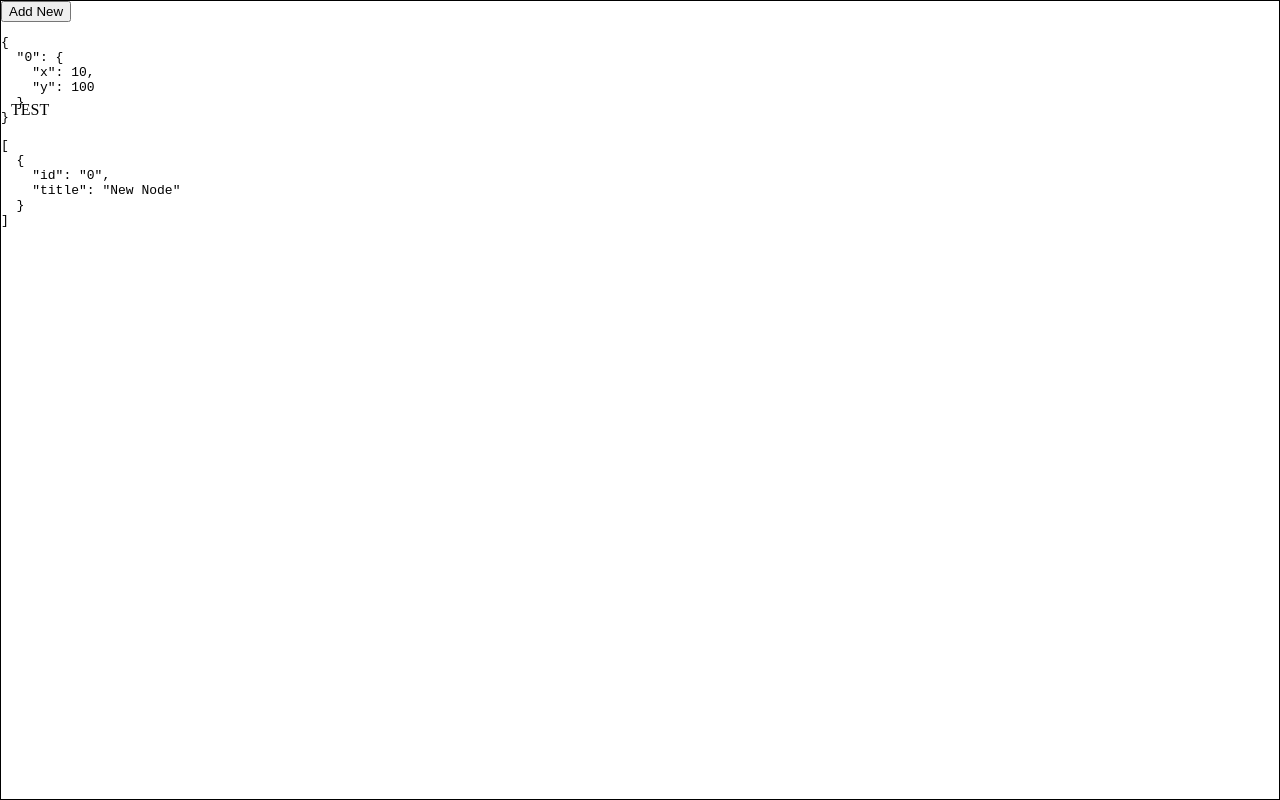
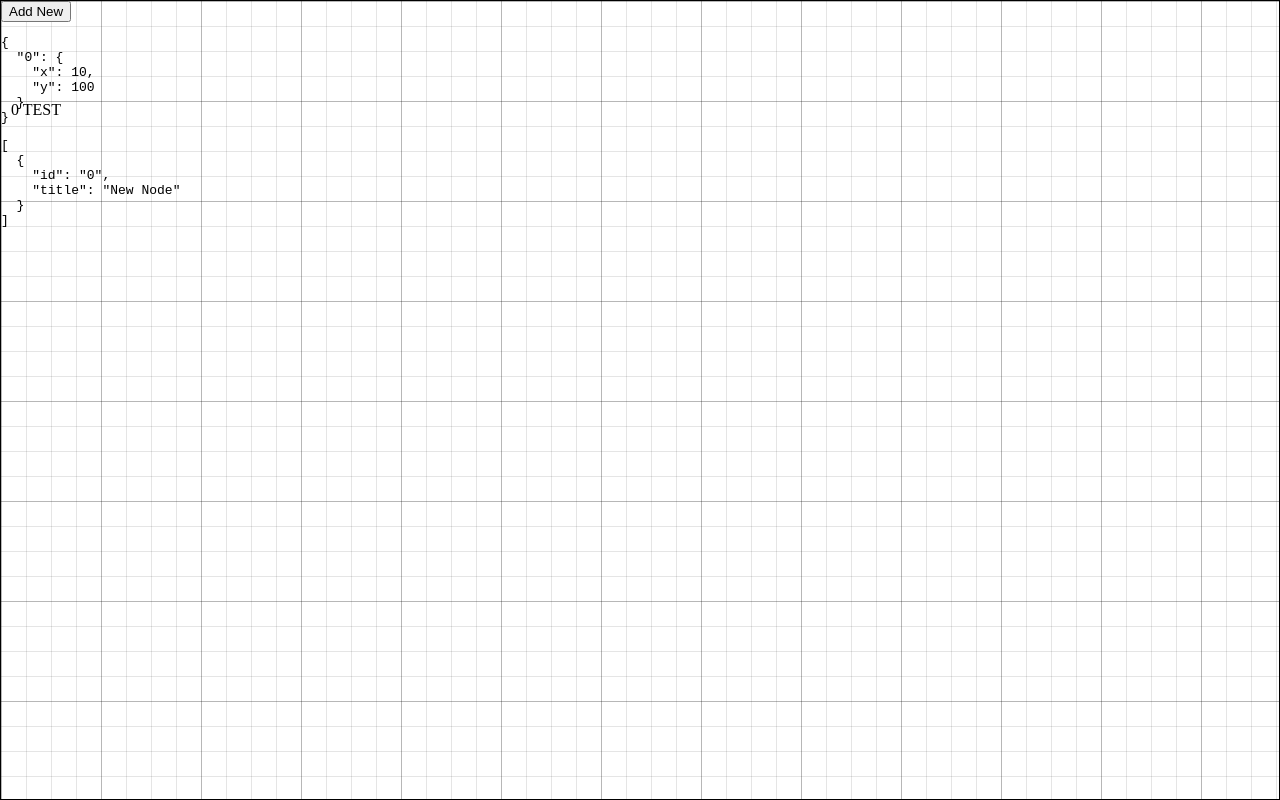
Before and after one commit to RingoKam/vue-visual-node-editor, a Vue app: page / in a window 1280 px wide. Both pictures are taken after a click on the button "Add New". Built offline with nearby package versions, Linux system fonts and the light colour scheme.

Commit message:
refactor selection logic

```diff
--- a/src/components/GraphCanvas.vue
+++ b/src/components/GraphCanvas.vue
@@ -1,5 +1,5 @@
 <template>
-  <div class="graph-canvas">
+  <div class="graph-canvas" :style="gridBackgroundStyle">
     <button @click="addNodes()">Add New</button>
     <pre>{{coordinatesDict}}</pre>
     <pre>{{nodesArray}}</pre>
@@ -7,8 +7,11 @@
       v-for="n in nodesArray"
       :dragOffSetX.sync="dragOffSetX"
       :dragOffSetY.sync="dragOffSetY"
-      :selected="true"
+      :isDragging.sync="isDragging"
+      :selected="n.selected"
       :coordinates="coordinatesDict[n.id]"
+      :id="n.id"
+      @select-id="selectId($event)"
       @update:position="updatePosition($event, n.id)"
       :key="n.id"
     ></GraphNode>
@@ -18,9 +21,7 @@
 <script>
 // import GraphLinker from "./GraphLinker";
 import GraphNode from "./GraphNode";
-//host of node and linkers
-//takes in nodes and updatenodes
-//on create
+
 export default {
   components: {
     GraphNode
@@ -46,6 +47,15 @@ export default {
           title: "New Node"
         };
       }
+    },
+    canvasConfig: {
+      type: Object,
+      default() {
+        return {
+          gridSize: [100, 25],
+          gridColor: ["rgba(0, 0, 0, 0.2)", "rgba(0, 0, 0, 0.1)"]
+        };
+      }
     }
   },
   computed: {
@@ -57,13 +67,31 @@ export default {
     },
     linksArray: function() {
       return Object.values(this.coordinatesDict);
+    },
+    /* Grid Bacground CSS */
+    gridBackgroundStyle: function() {
+      const { gridSize, gridColor } = this.canvasConfig;
+      const backgroundSize = gridSize
+        .map(size => `${size}px ${size}px, ${size}px ${size}px`)
+        .join(",");
+      const backgroundGrid = gridColor.map(
+        color => `
+      linear-gradient(to right, ${color} 1px, transparent 1px),
+      linear-gradient(to bottom, ${color} 1px, transparent 1px)
+      `
+      ).join(",");
+      return {
+        "background-image": backgroundGrid,
+        "background-size": backgroundSize
+      };
     }
   },
   data: () => ({
     nodesDict: {},
     coordinatesDict: {},
     dragOffSetX: 0,
-    dragOffSetY: 0
+    dragOffSetY: 0,
+    isDragging: false
   }),
   //my output
   methods: {
@@ -86,6 +114,9 @@ export default {
       this.coordinatesDict[id].y += y;
       this.dragOffSetX = 0;
       this.dragOffSetY = 0;
+    },
+    selectId(id) {
+      this.$set(this.nodesDict, id, { ...this.nodesDict[id], selected: !Boolean(this.nodesDict[id].selected), });
     }
   },
   created() {
--- a/src/components/GraphNode.vue
+++ b/src/components/GraphNode.vue
@@ -1,20 +1,22 @@
 <template>
   <div
     class="GraphNode"
+    @dblclick="$emit('select-id', id)"
     @mousedown.stop="startDrag($event)"
     @touchstart.stop="startDrag($event)"
     :style="GraphNodeStyle"
-  >TEST</div>
+  >{{id}} TEST</div>
 </template>
 
 <script>
 /**
- * The gra
+ * The graph
  */
 export default {
   props: {
     id: String,
     selected: Boolean,
+    isDragging: Boolean,
     coordinates: Object,
     dragOffSetX: Number,
     dragOffSetY: Number,
@@ -23,7 +25,6 @@ export default {
   },
   data() {
     return {
-      isDragging: false,
       dragStartX: 0,
       dragStartY: 0
     };
@@ -33,6 +34,7 @@ export default {
       const { x, y } = this.coordinates;
       console.log(this.dragOffSetY, this.dragOffSetX);
       return {
+        color: Boolean(this.selected) ? "red" : "black",
         top: `${y}px`,
         left: `${x}px`,
         transform: this.selected
@@ -41,13 +43,19 @@ export default {
       };
     }
   },
+  mounted() {
+  },
   methods: {
     startDrag(event) {
+      if (!this.selected) {
+        return;
+      }
       const isMouse = event.type === "mousedown";
       const { clientX, clientY } = isMouse ? event : event.touches[0];
       this.dragStartX = clientX + window.pageXOffset;
       this.dragStartY = clientY + window.pageYOffset;
-      this.isDragging = true;
+
+      this.$emit("update:isDragging", true);
 
       if (isMouse) {
         this.addEventListener("mousemove", this.followDrag);
@@ -70,6 +78,10 @@ export default {
       }
     },
     stopDrag(event) {
+      //only update the node position if the node is selected and dragging around is true.
+      if(!this.selected || !this.isDragging) {
+        return;
+      }
       const isMouse = event.type === "mouseup";
       window.console.log("stop drag", event);
       const { type, clientX, clientY } = event;
@@ -83,7 +95,7 @@ export default {
             y: this.dragOffSetY
           };
       this.$emit("update:position", { x, y });
-      this.isDragging = false;
+      this.$emit("update:isDragging", false);
 
       if (isMouse) {
         this.removeEventListener("mousemove", this.followDrag);
@@ -97,7 +109,11 @@ export default {
       window.document.documentElement.addEventListener(event, callback, option);
     },
     removeEventListener(event, callback, option = true) {
-      window.document.documentElement.removeEventListener(event, callback, option);
+      window.document.documentElement.removeEventListener(
+        event,
+        callback,
+        option
+      );
     }
   }
 };
```
